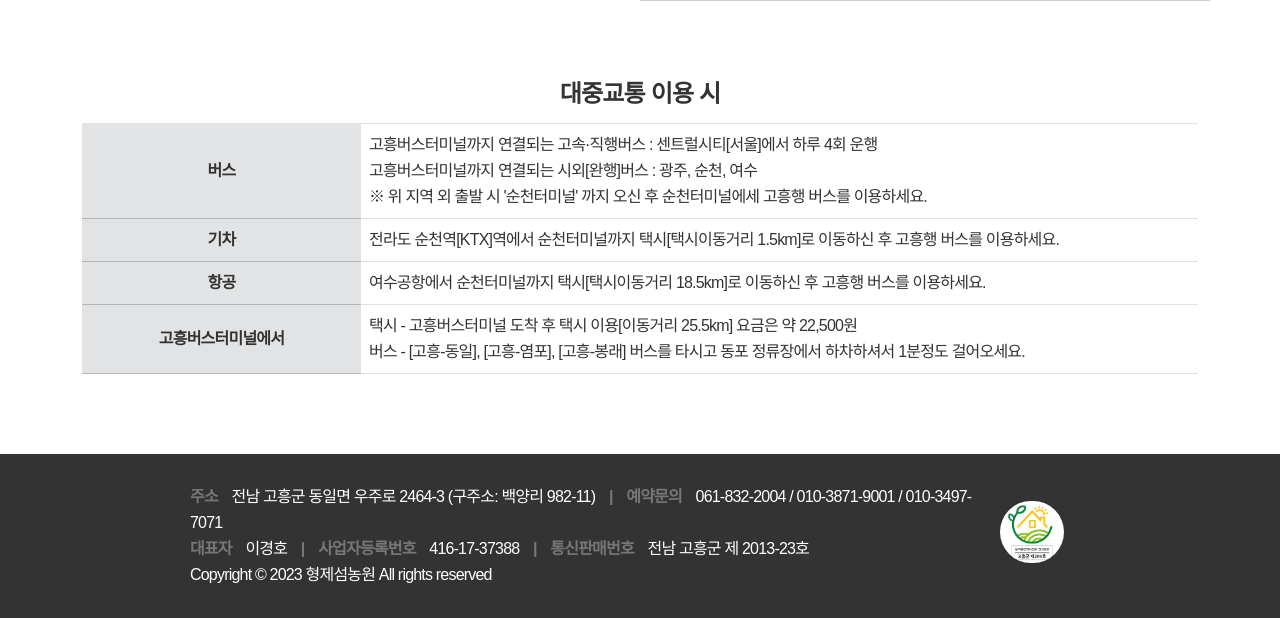
After one commit to sm003161/naro-deck-2023, a PHP site: page /map.php in a window 1280 px wide. The commit adds this page. Shown: the part 667-1285 px from the top of the page. Run offline with PHP 8.4, Linux system fonts and the light colour scheme; some web fonts are replaced.

Commit message:
Dividing header & footer and creating the map and the gallery

```diff
--- a/css/style.css
+++ b/css/style.css
@@ -1,4 +1,4 @@
-/* 기본 세팅팅 */
+/* 기본 세팅 */
 
 :root {
     --blue: #1497F1;
@@ -28,9 +28,11 @@ a, abbr, acronym, address, big, cite, code,
 del, dfn, em, img, ins, kbd, q, s, samp,
 small, strike, strong, sub, sup, tt, var,
 b, u, i, center,
-dl, dt, dd, ol, ul, li,
+dl, dt, dd, ul, li,
+ol,
 fieldset, form, label, legend,
-table, caption, tbody, tfoot, thead, tr, th, td,
+table, caption,
+/* tbody, tfoot, thead, tr, th, td, */
 article, aside, canvas, details, embed,
 figure, figcaption, footer, header, hgroup,
 menu, nav, output, ruby, section, summary,
@@ -41,6 +43,7 @@ time, mark, audio, video {
 	font-size: 100%;
 	font: inherit;
 	vertical-align: baseline;
+	line-height: 1.625rem;
 }
 
 a {
@@ -54,7 +57,6 @@ footer, header, hgroup, menu, nav, section {
 	display: block;
 }
 body {
-	line-height: 1;
     width: 100%;
     font-size: 16px;
     color: var(--black);
@@ -89,6 +91,15 @@ table {
 
 .HIDDEN {
     display: none!important;
+}
+
+h3 {
+    margin-bottom: 1rem;
+}
+
+.container-lg {
+    margin-top: 2rem;
+    margin-bottom: 5rem;
 }
 
 
@@ -166,11 +177,12 @@ header > ul > li.on {
 }
 
 .lnb > ul > li {
-    padding: 0.625em 0;
+    padding: 0.5rem 0;
 }
 
 .lnb > ul > li.on {
     border-bottom: 2px solid var(--black);
+    font-weight: 700;
 }
 
 @media (max-width: 1083px) {
@@ -285,7 +297,7 @@ aside > span > span {
 .main-body {
     width: 100%;
     height: 85vh;
-    background: linear-gradient(180deg, rgba(0, 0, 0, 0) 0%, rgba(0, 0, 0, 0.4) 100%), linear-gradient(180deg, rgba(143, 0, 255, 0.24) 1.09%, rgba(255, 0, 92, 0.204) 60.41%, rgba(0, 0, 0, 0.15) 100%), url('file:///C:/Users/HEEJAE_SEO/Desktop/KJ/naro-deck-2023/assets/main-img.jpg');
+    background: linear-gradient(180deg, rgba(0, 0, 0, 0) 0%, rgba(0, 0, 0, 0.4) 100%), linear-gradient(180deg, rgba(143, 0, 255, 0.24) 1.09%, rgba(255, 0, 92, 0.204) 60.41%, rgba(0, 0, 0, 0.15) 100%), url('/assets/main-img.jpg');
     background-blend-mode: normal, multiply, normal;
     background-size: cover;
     position: relative;
@@ -405,3 +417,118 @@ aside > span > span {
         margin: 0 0 0.625rem 0;
     }
 }
+
+
+
+
+
+/* map */
+
+.map > .row > .map-address {
+    display: flex;
+    flex-direction: column;
+    gap: 0.5rem;
+    justify-content: center;
+    align-items: center;
+}
+
+.map > .row > .map-address {
+    display: flex;
+    gap: 0.5rem;
+    justify-content: center;
+    align-items: center;
+    margin: 0 auto;
+}
+
+.map > .row > .map-address > .contact {
+    display: inline-block;
+    border: 0.1rem solid var(--border-gray);
+}
+
+.map > .row > .map-address > .contact > i {
+    font-size: 13px;
+    margin-right: 0.5rem;
+    color: var(--black);
+}
+
+.map > .row > .map-address > .contact > span {
+    color: var(--green);
+    margin-left: 0.5rem;
+}
+
+.map > .row > .map-address > .contact,
+.map > .row > .map-address > button {
+    border: 0.1rem solid var(--border-gray);
+    width:  250px;
+}
+
+.map > .row > .map-address > button {
+    background-color:#5ECC69;
+    border: none;
+    letter-spacing: -0.05rem;
+    color: var(--white);
+}
+
+.map > .row > .map-address > button > span {
+    color: var(--white);
+    margin-right: 0.5rem;
+}
+
+.map > .row > .map-address > button:last-child {
+    background-color: #FAE64D;
+    color: var(--black);
+}
+
+.map > .row > .map-address > button:last-child > span {
+    color: #1497F1;
+}
+
+.map > .row > .map-map {
+    padding: 0.5rem;
+    border: 1px solid var(--border-gray);
+}
+
+.map > table {
+    line-height: 1.625rem;
+}
+
+.map > table * {
+    color: var(--black);
+}
+
+.map > .row > .map-map > div {
+    height: 400px;
+}
+
+
+@media (max-width: 992px) {
+    .map > .row {
+        gap: 1rem;
+    }
+}
+
+
+
+
+
+/* 전망 */
+.gallery {
+    display: flex;
+    justify-content: center;
+}
+
+.gallery > div {
+    border: 0.1rem solid var(--black);
+}
+
+.gallery > div > .carousel-inner > .carousel-item > .carousel-caption {
+    background-color: white;
+    position: inherit;
+    right: inherit;
+    bottom: inherit;
+    left: inherit;
+    padding: 0.3125rem 0.5rem;
+    color: var(--black);
+    text-align: left;
+    font-weight: 700;
+}
--- /dev/null
+++ b/fiveserver.config.js
@@ -0,0 +1,4 @@
+// fiveserver.config.js
+module.exports = {
+    php: "C:\\xampp\\php\\php.exe"   // Windows
+  }
--- /dev/null
+++ b/footer.php
@@ -0,0 +1,28 @@
+<footer>
+        <div class="footer-box">
+            <aside>
+                <span class="fw-lighter">
+                    <span class="fw-bold footer-bold">주소</span>
+                    <span class="fw-lighter">전남 고흥군 동일면 우주로 2464-3 (구주소: 백양리 982-11)</span>
+                    <span class="fw-bold footer-bold">|</span>
+                    <span class="fw-bold footer-bold">예약문의</span>
+                    <span class="fw-lighter">061-832-2004 / 010-3871-9001 / 010-3497-7071</span></br>
+                    <span class="fw-bold footer-bold">대표자</span>
+                    <span class="fw-lighter">이경호</span>
+                    <span class="fw-bold footer-bold">|</span>
+                    <span class="fw-bold footer-bold">사업자등록번호</span>
+                    <span class="fw-lighter">416-17-37388</span>
+                    <span class="fw-bold footer-bold">|</span>
+                    <span class="fw-bold footer-bold">통신판매번호</span>
+                    <span class="fw-lighter">전남 고흥군 제 2013-23호</span></br>
+                    <span class="fw-lighter">Copyright © 2023 형제섬농원 All rights reserved</span>
+                </span>
+            </aside>
+            <span class="footer-mark">
+                <img src="assets/minpak-mark.jpg" alt="민박 마크">
+            </span>
+        </div>
+    </footer>
+
+    <script src="js/main.js"></script>
+    <script src="https://cdn.jsdelivr.net/npm/bootstrap@5.3.0-alpha1/dist/js/bootstrap.bundle.min.js" integrity="sha384-w76AqPfDkMBDXo30jS1Sgez6pr3x5MlQ1ZAGC+nuZB+EYdgRZgiwxhTBTkF7CXvN" crossorigin="anonymous"></script>
--- /dev/null
+++ b/header.php
@@ -0,0 +1,36 @@
+<!-- 띠메뉴 -->
+<header>
+        <ul class="fw-lighter">
+            <li class="on fw-bold"><a href="">데크</a></li>
+            <li><a href="">펜션</a></li>
+        </ul>
+    </header>
+
+    <!-- GNB -->
+    <nav class="gnb light-bd-bt navbar navbar-expand-lg">
+        <div class="logo fw-bolder fs-1"><a href="index.php">형제섬 데크</a> </div>
+        <ul class="gnb-menu">
+            <li class="basic-padding"><a href="map.php">소개</a></li>
+            <li class="basic-padding"><a href="view.php">갤러리</a></li>
+            <li class="basic-padding"><a href="">데크</a></li>
+            <li class="basic-padding"><a href="">예약</a></li>
+            <li class="basic-padding"><a href="">공지사항</a></li>
+        </ul>
+        <!-- <div class="gnb-menu">
+            <img src="assets/icon/button-hamburger.png" alt="메뉴">
+        </div> -->
+        <span class="text-end contact-box">
+            <span class="contact basic-padding text-end fw-bolder"><i class="fa-solid fa-phone"></i>061-832-2005</span>
+        </span>
+        <!-- <div class="contact-box">
+            <a href="tel:0618322005"><img src="assets/icon/button-contact.png" alt="문의전화"></a> -->
+        </div>
+    </nav>
+
+    <!-- LNB -->
+    <nav class="lnb light-bd-bt">
+        <ul>
+            <li class="pointer fs-6"><a href="">인삿말</a></li>
+            <li class="pointer fs-6 on"><a href="map.php">오시는 길</a></li>
+        </ul>
+    </nav>
--- /dev/null
+++ b/map.php
@@ -0,0 +1,71 @@
+<!DOCTYPE html>
+<html lang="en">
+<head>
+    <meta charset="UTF-8">
+    <meta http-equiv="X-UA-Compatible" content="IE=edge">
+    <meta name="viewport" content="width=device-width, initial-scale=1.0">
+    <link rel="stylesheet" as="style" crossorigin href="https://cdn.jsdelivr.net/gh/orioncactus/pretendard@v1.3.6/dist/web/static/pretendard.css">
+    <link rel="stylesheet" href="fontawesome/css/fontawesome.css" />
+    <link href="fontawesome/css/brands.css" rel="stylesheet">
+    <link href="fontawesome/css/solid.css" rel="stylesheet">
+    <link href="https://cdn.jsdelivr.net/npm/bootstrap@5.3.0-alpha1/dist/css/bootstrap.min.css" rel="stylesheet" integrity="sha384-GLhlTQ8iRABdZLl6O3oVMWSktQOp6b7In1Zl3/Jr59b6EGGoI1aFkw7cmDA6j6gD" crossorigin="anonymous">
+    <link rel="stylesheet" href="css/style.css">
+    <title>형제섬 데크</title>
+</head>
+<body>
+<?php
+    include("header.php");
+?>
+    <section class="map container-lg">
+        <h3 class="fs-4 fw-bold text-center">자가용 이용 시</h3>
+        <div class="row">
+            <div class="map-address col-lg-6 align-middle text-center">
+                <div class="text-center">전남 고흥군 동일면 우주로 2464-3</div>
+                <div class="contact text-center basic-padding"><i class="fa-solid fa-phone"></i>전화문의<span class="fw-bolder">061-832-2004</span></div>
+                <button type="button" onclick="window.open('http://naver.me/xcHH9n5u')" target="_blank"class="basic-padding fw-bold"><span class="fw-bolder">D</span>다음 지도에서 보기</button>
+                <button type="button" onclick="window.open('http://kko.to/aPhhXXnjM')" target="_blank"class="basic-padding fw-bold"><span class="fw-bolder">N</span>네이버 지도에서 보기</button>
+            </div>
+
+            <div class="map-map col-lg-6">
+                <div class="videowrapper">
+                    <iframe src="https://www.google.com/maps/embed?pb=!1m18!1m12!1m3!1d3287.6389072804336!2d127.45503905119521!3d34.51203758038745!2m3!1f0!2f0!3f0!3m2!1i1024!2i768!4f13.1!3m3!1m2!1s0x356d8d92a6f5b7a9%3A0x2f8c1e1fcb4c806c!2z7KCE652864Ko64-EIOqzoO2dpeq1sCDrj5nsnbzrqbQg7Jqw7KO866GcIDI0NjQtMw!5e0!3m2!1sko!2skr!4v1565076381839!5m2!1sko!2skr" width="100%" height="400" frameborder="" style="" allowfullscreen="" ></iframe>
+                </div>
+            </div>
+        </div>
+    </section>
+
+    <div class="m-5"></div>
+
+    <section class="map container-lg">
+        <h3 class="fs-4 fw-bold text-center">대중교통 이용 시</h3>
+        <table class="table border-top">
+            <tr class="">
+                <th class="col-lg-3 text-center align-middle table-secondary">버스</th>
+                <td>고흥버스터미널까지 연결되는 고속·직행버스 : 센트럴시티[서울]에서 하루 4회 운행<br />고흥버스터미널까지 연결되는 시외[완행]버스 : 광주, 순천, 여수<br />※ 위 지역 외 출발 시 '순천터미널' 까지 오신 후 순천터미널에세 고흥행 버스를 이용하세요.</td>
+            </tr>
+            <tr class="">
+                <th class="col-lg-3 text-center align-middle table-secondary">기차</th>
+                <td class="">전라도 순천역[KTX]역에서 순천터미널까지 택시[택시이동거리 1.5km]로 이동하신 후 고흥행 버스를 이용하세요.</td>
+            </tr>
+            <tr class="">
+                <th class="col-lg-3 text-center align-middle table-secondary">항공</th>
+                <td>여수공항에서 순천터미널까지 택시[택시이동거리 18.5km]로 이동하신 후 고흥행 버스를 이용하세요.</td>
+            </tr>
+            <tr class="">
+                <th class="col-lg-3 text-center align-middle table-secondary">고흥버스터미널에서</th>
+                <td>
+                    <ol>
+                        <li>택시 - 고흥버스터미널 도착 후 택시 이용[이동거리 25.5km] 요금은 약 22,500원</li>
+                        <li>버스 - [고흥-동일], [고흥-염포], [고흥-봉래] 버스를 타시고 동포 정류장에서 하차하셔서 1분정도 걸어오세요.</li>
+                    </ol>
+                </td>
+            </tr>
+        </table>
+    </section>
+
+
+<?php
+    include("footer.php");
+?>
+</body>
+</html>
```
Also changed, not shown: index.html (deleted, +0 -105 lines), index.php (added, +48 -0 lines), view.php (added, +44 -0 lines), README.md, assets/images/map_image01.png (added), introduction.php (added).
